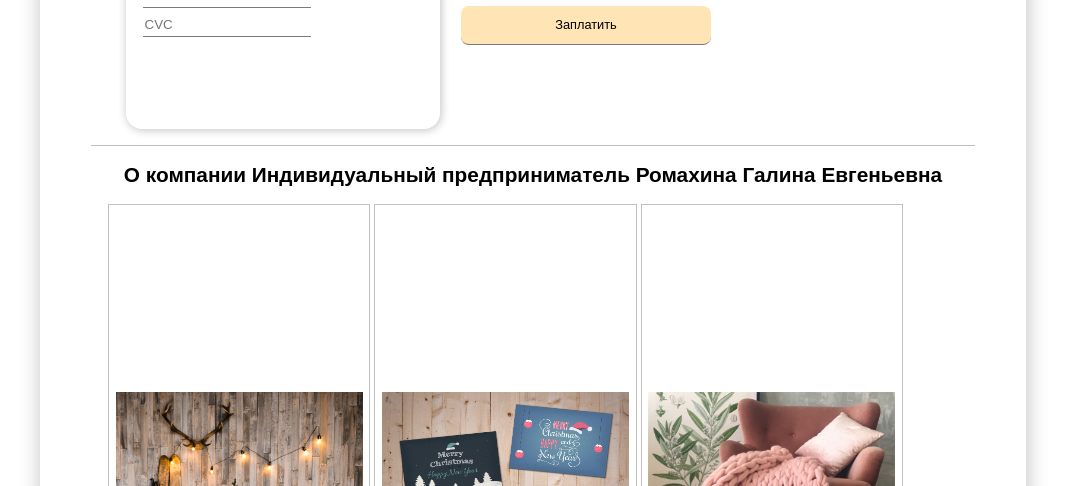
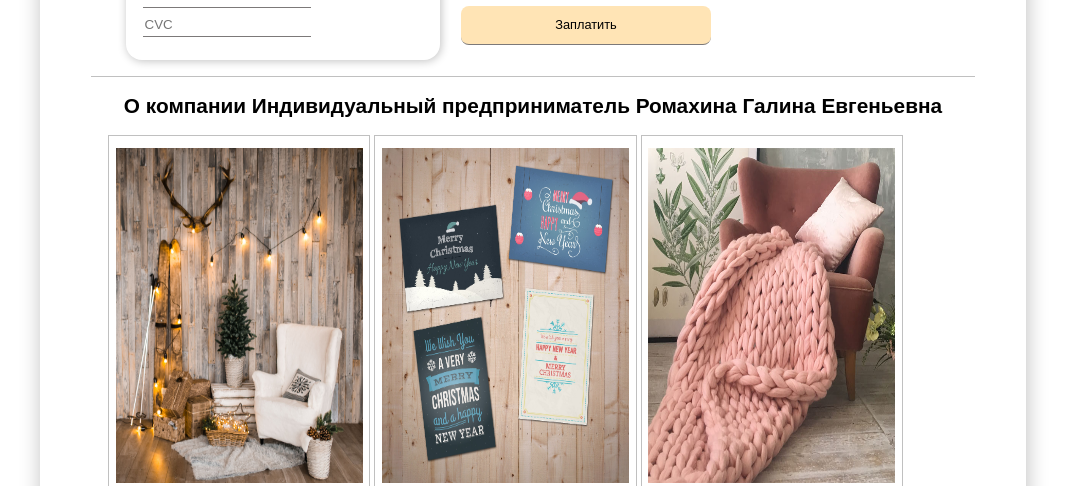
Before and after one commit to GalinaRoma/webTask, a plain HTML site: page index.html in a window 1280 px wide. Shown: the part 432-918 px from the top of the page, without its empty margins (107-1174 px from the left). Drawn offline with Linux system fonts and the light colour scheme.

Commit message:
Еще изменения в min-width;

```diff
--- a/task.css
+++ b/task.css
@@ -83,7 +83,8 @@ li form label
     display: inline-block;
     width: 33%;
     min-width: 220px;
-    height: 25%;
+    min-height: 120px;
+    /* height: 25%; */
     border-radius: 1rem;
     padding: 2%;
     box-shadow: 1px 1px 10px #C0C0C0;
@@ -145,8 +146,9 @@ h2
 {
     display: inline-block;
     width: 30%;
-    min-width: 230px;
-    height: 60%;
+    min-width: 240px;
+    min-height: 275px;
+    height: 50%;
     border: .5px solid #C0C0C0;
     vertical-align: top;
 }
@@ -158,15 +160,16 @@ h2
 {
     position: relative;
     height: 90%;
-    min-width: 230px;
+    min-width: 190px;
 }
 .image_services
 {
     position: absolute;
     display: block;
     width: 95%;
-    max-height: 230px;
-    min-width: 220px;
+    height: 95%;
+    /* min-height: 200px; */
+    min-width: 180px;
     margin: 2.5%;
     bottom: 0;
 }
```
